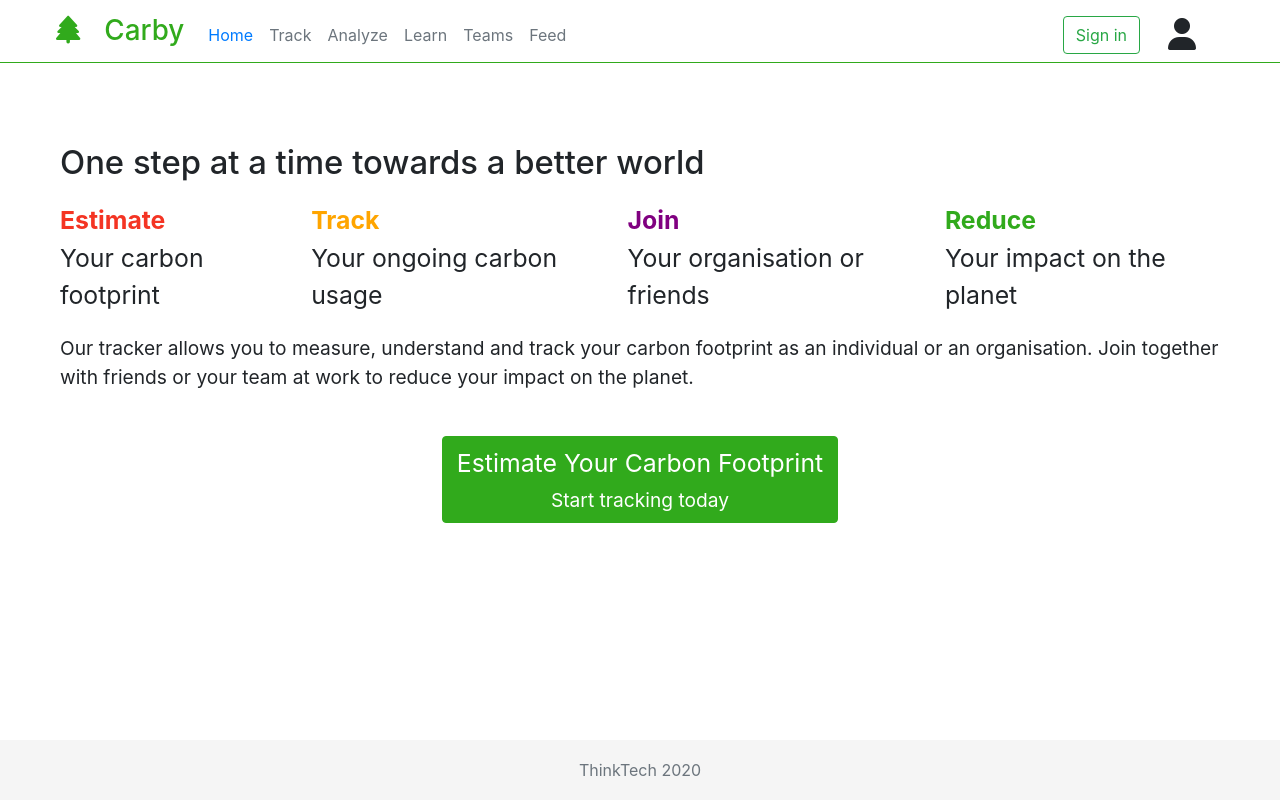
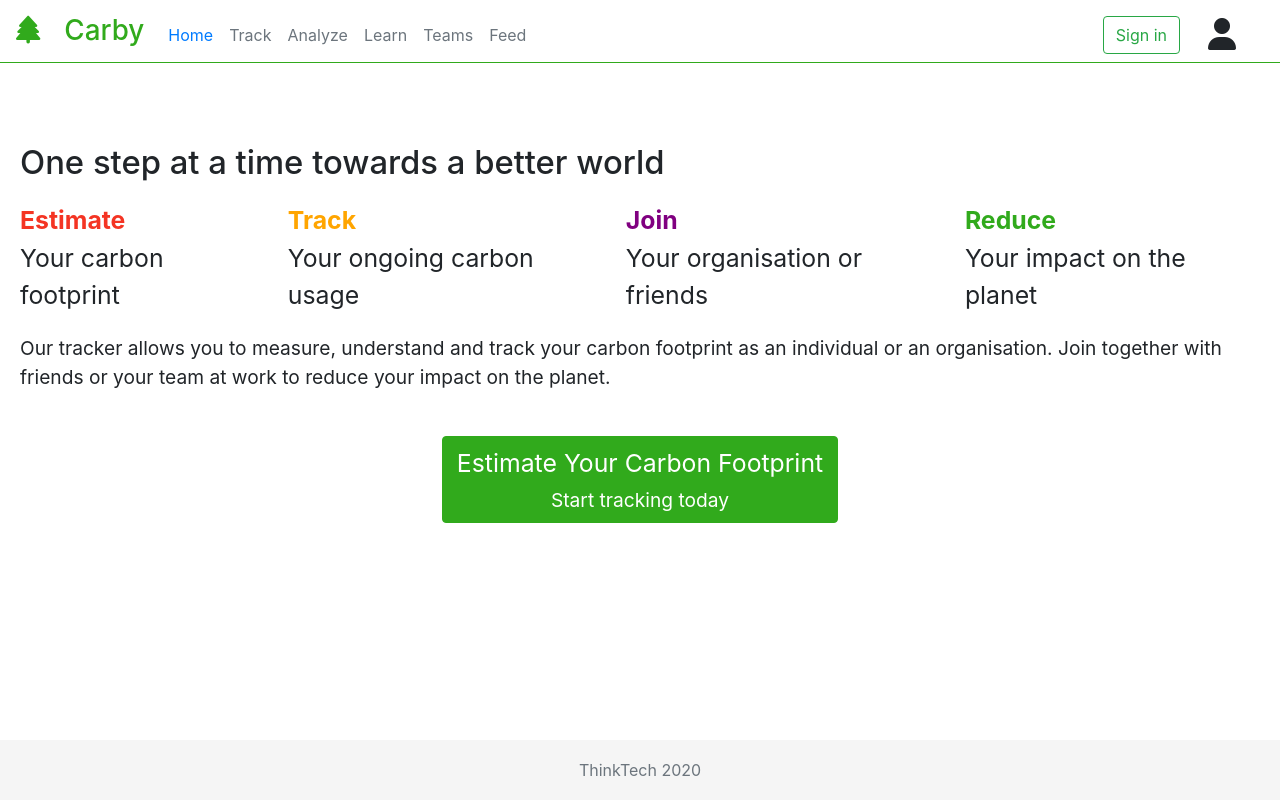
Before and after one commit to ThinkTech-TR/carbontracker-react-app, a React (Create React App) app: page / in a window 1280 px wide. Built offline with nearby package versions, Linux system fonts and the light colour scheme.

Commit message:
Remove fixed width of 1200px as it makes content disappear at smaller screen sizes.

```diff
--- a/src/Components/Header/Header.css
+++ b/src/Components/Header/Header.css
@@ -9,7 +9,7 @@
     min-height: 55px;
     margin-left: auto;
     margin-right: auto;
-    width: 1200px;
+    width: 100%;
     align-items: center;
     padding-top: 7px;
 }
--- a/src/Components/Landing/Landing.css
+++ b/src/Components/Landing/Landing.css
@@ -26,11 +26,10 @@ button:hover {
 .landing-container {
     display: flex;
     flex-direction: column;
-    /* width: 100%; */
+    width: 100%;
     margin-top: 60px;
     margin-left: auto;
     margin-right: auto;
-    width: 1200px;
 }
 
 .actions-container {
```
